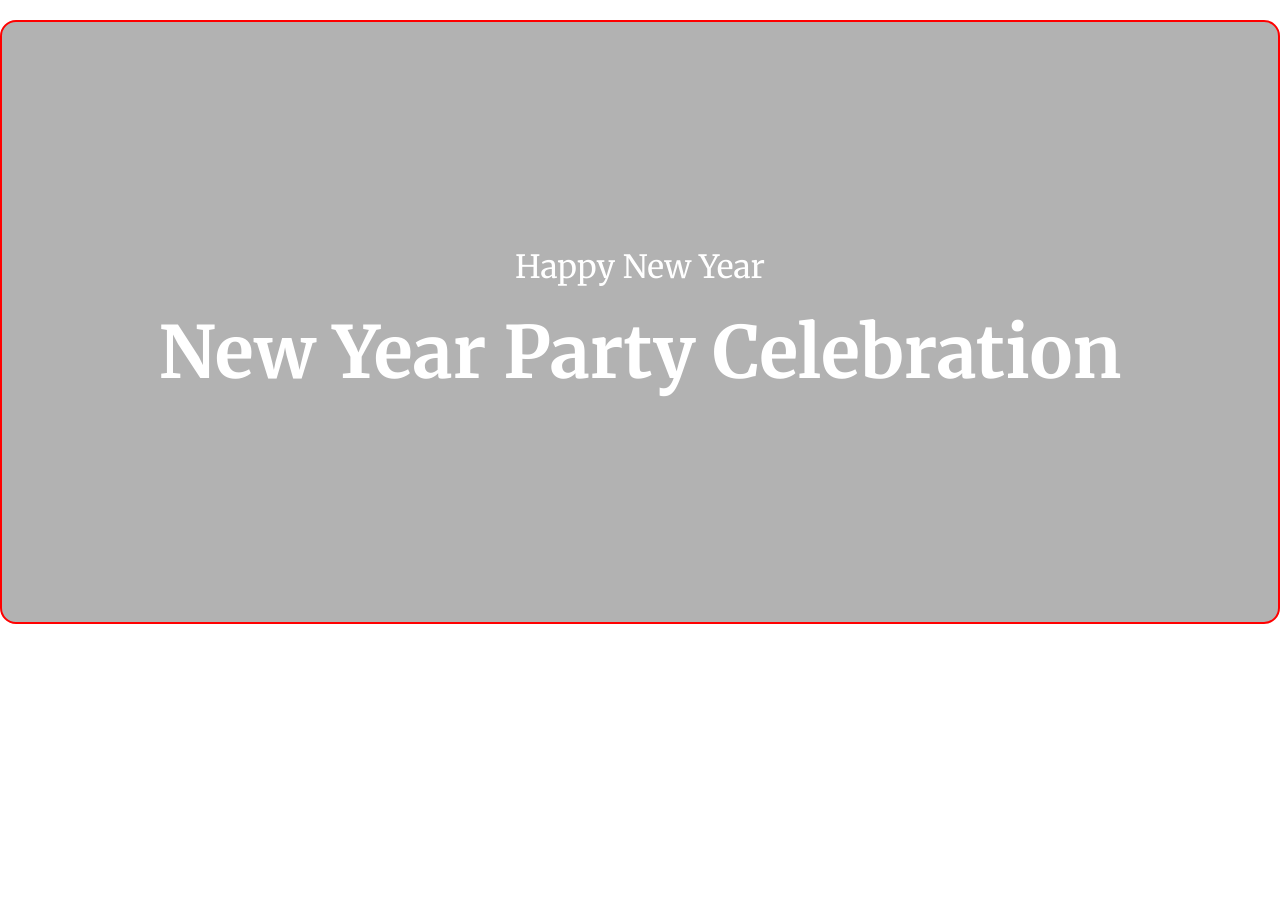
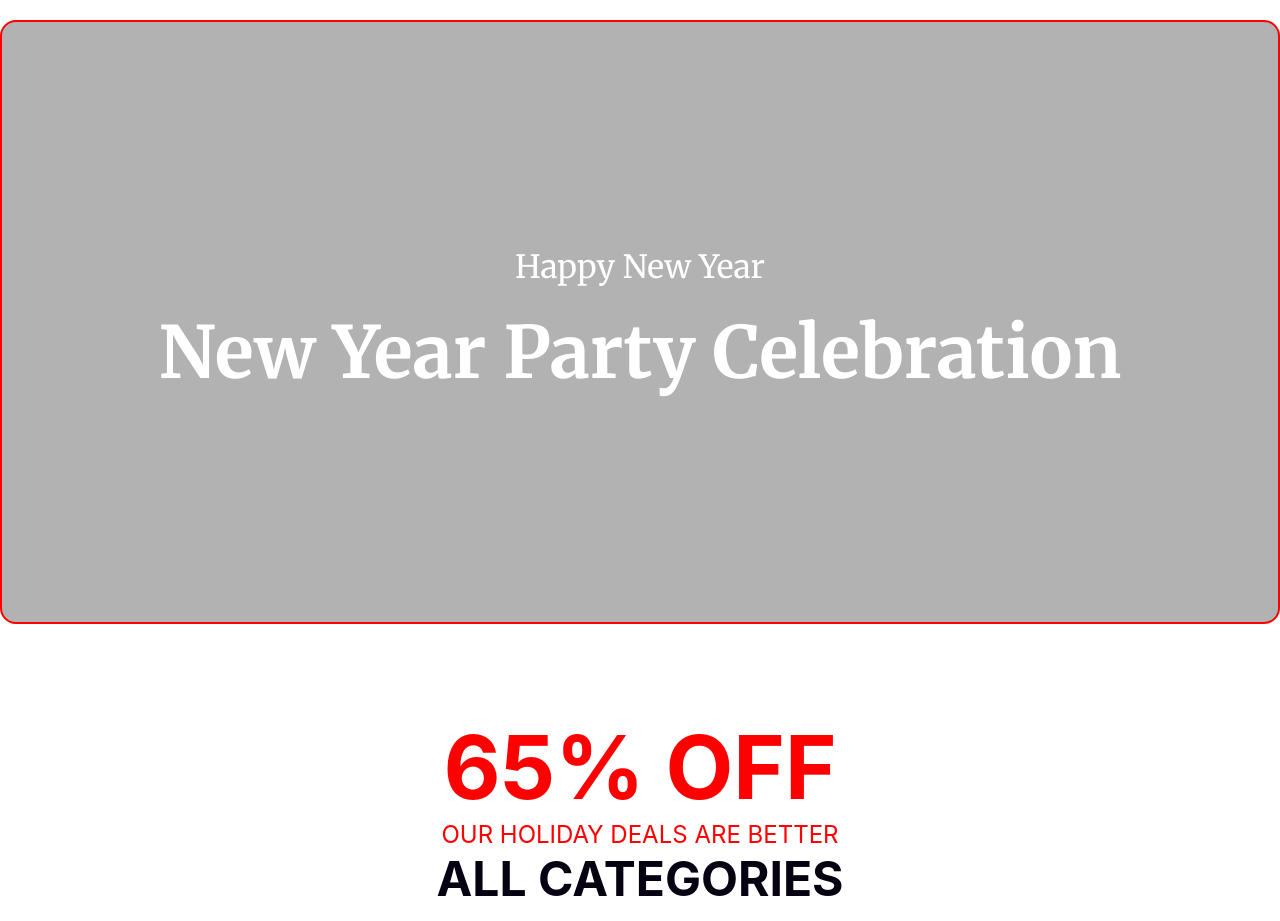
Before and after one commit to Ayesha10412/reward-video-assignment, a plain HTML site: page index.html in a window 1280 px wide. Before the commit the page ends 800 px from the top, so only its background shows below. Drawn offline with Linux system fonts and the light colour scheme.

Commit message:
added the next part

```diff
--- a/index.html
+++ b/index.html
@@ -15,7 +15,20 @@
 <h1>New Year Party Celebration</h1>
 </div>
     </header>
-    <main></main>
+    <main>
+<!-- 65% section start here -->
+<section class="second-section-container">
+<div class="second-section-content">
+    <h1>65% OFF</h1>
+    <p>OUR HOLIDAY DEALS ARE BETTER</p>
+    <h3>ALL CATEGORIES</h3>
+</div>
+<div class="second-img">
+    <img src="./new-year-offer-resources/images/new-year.png" alt="">
+
+</div>
+</section>
+    </main>
     <footer></footer>
 
 </body>
--- a/styles/style.css
+++ b/styles/style.css
@@ -16,7 +16,7 @@ body{
 /* banner-section */
 
 .banner-container{
-    width: 1280px;
+    max-width: 1320px;
    min-height: 600px;
     border: 2px solid red;
     margin:0 auto;
@@ -49,3 +49,47 @@ font-weight: 400px ;
     font-size: 72px;
     font-weight: 700;
 }
+.second-section-container{
+
+width:802.9px;
+height:806px;
+/* border:2px solid red; */
+margin:0 auto;
+margin-top: 90px;
+
+
+}
+.second-section-content h1{
+    color:#FF0000;
+    font-family: Inter;
+    font-size: 88px;
+    font-weight: 700px;
+
+}
+.second-section-content p{
+    color:#FF0000;
+    font-size: 24px;
+    font-family: Inter;
+    font-weight: medium;
+}
+.second-section-content h3{
+    color:#070211;
+    font-size: 48px;
+    font-family: Inter;
+    font-weight: bold;
+}
+.second-section-content{
+    display:flex;
+flex-direction: column;
+    justify-content: center;
+    align-items: center;
+    /* background-image: url("../new-year-offer-resources/images/New\ Year\ Photo.png"); */
+}
+.second-img{
+    height:802.9px;
+    width:500px;
+}
+/* .second-img img{
+    height:100%;
+    width:100%;
+} */
```
